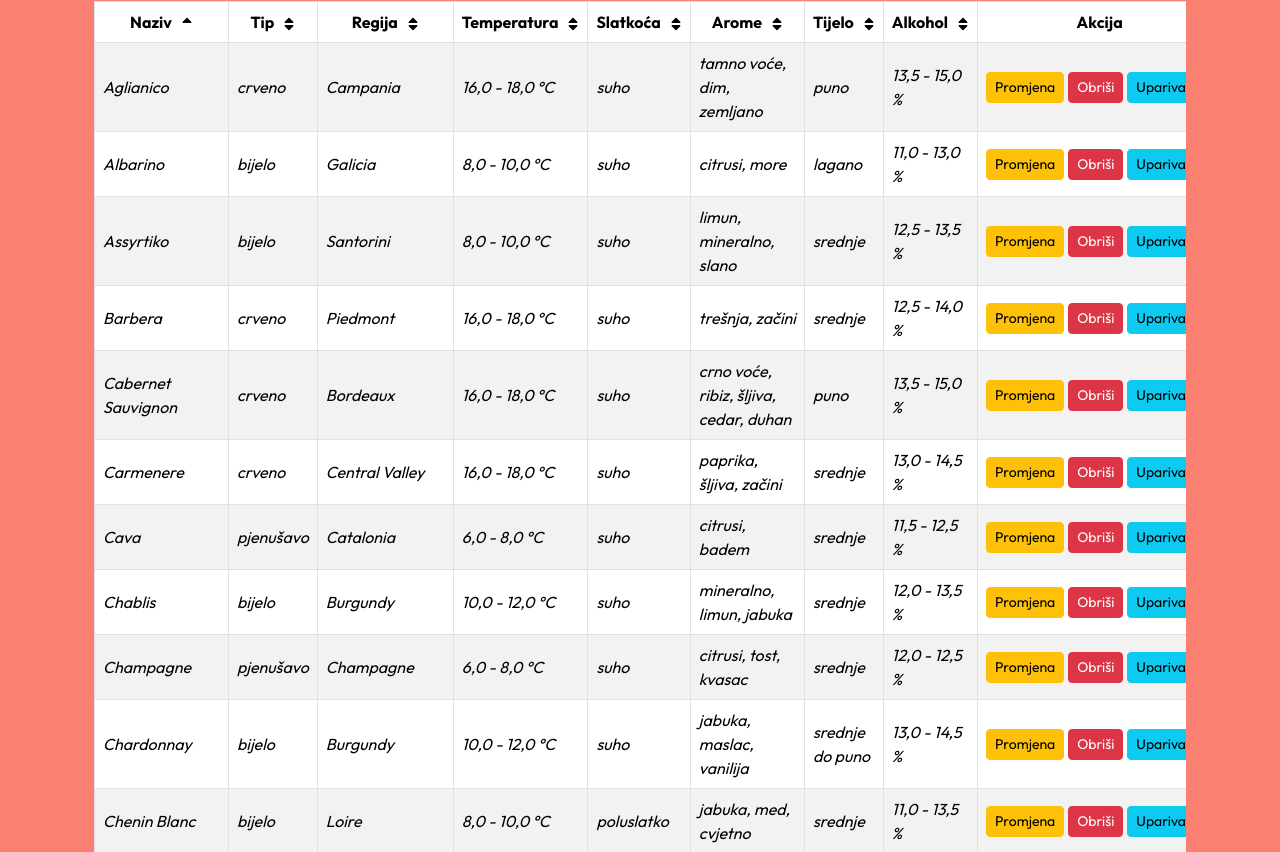
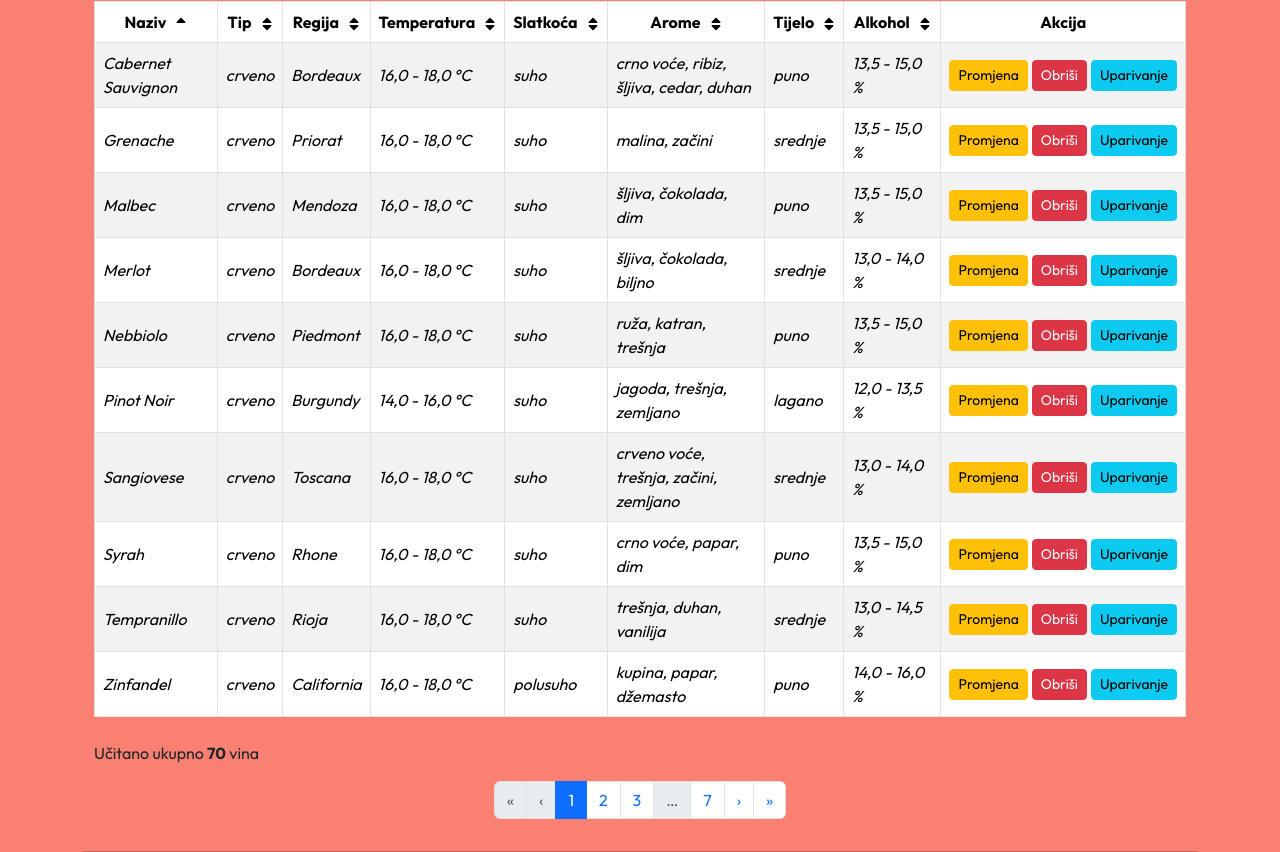
Before and after one commit to Tankred031/WineAndCheesePairingApp, a React (Vite) app: page /vina in a window 1280 px wide. Shown: the part 208-1060 px from the top of the page. Built offline with nearby package versions, Linux system fonts and the light colour scheme.

Commit message:
paginacija pregleda vina

```diff
--- a/src/pages/vina/VinaPregled.jsx
+++ b/src/pages/vina/VinaPregled.jsx
@@ -1,6 +1,6 @@
 import { useEffect, useState } from "react"
 import VinaService from "../../services/vina/VinaService"
-import { Button, Table } from "react-bootstrap"
+import { Button, Pagination } from "react-bootstrap"
 import { Link, useNavigate } from "react-router-dom"
 import { RouteNames } from "../../constants"
 import useBreakpoint from "../../hooks/useBreakpoint"
@@ -8,13 +8,15 @@
 import VinaPregledTablica from "./VinaPregledTablica"
 import { generirajVinaPDF } from "../../components/VinaPDFGenerator"
 
-
 export default function VinaPregled() {
 
     const navigate = useNavigate()
     const [vina, setVina] = useState([])
     const [pojam, setPojam] = useState('')
     const sirina = useBreakpoint()
+
+    const [currentPage, setCurrentPage] = useState(1)
+    const pageSize = 10
 
     const TIPOVI_VINA = [
         { id: 1, naziv: "crveno" },
@@ -31,35 +33,6 @@
         { id: 4, naziv: "slatko" }
     ]
 
-    const filtriranaVina = vina.filter(v => {
-        const pojamLower = pojam.toLowerCase();
-
-        // pretvora unos u broj (zbog alkohola)
-        const broj = parseFloat(pojam.replace(',', '.'));
-        const jeBroj = !isNaN(broj);
-
-        return (
-            // pretraga teksta
-            v.naziv?.toLowerCase().includes(pojamLower) ||
-            getTipNaziv(v.tip_id)?.toLowerCase().includes(pojamLower) ||
-            v.regija?.toLowerCase().includes(pojamLower) ||
-            getSlatkocaNaziv(v.slatkoca_id)?.toLowerCase().includes(pojamLower) ||
-            v.arome?.toLowerCase().includes(pojamLower) ||
-            v.tijelo?.toLowerCase().includes(pojamLower) ||
-
-            // pretraga broja - alkohol
-            (jeBroj &&
-                broj >= v.alkohol_min &&
-                broj <= v.alkohol_max)
-        );
-    });
-
-    function format1dec(broj) {
-        return Number(broj).toLocaleString("hr-HR", {
-            minimumFractionDigits: 1,
-            maximumFractionDigits: 1
-        })
-    }
     function getSlatkocaNaziv(id) {
         return SLATKOCE.find(s => s.id === id)?.naziv || ''
     }
@@ -68,33 +41,68 @@
         return TIPOVI_VINA.find(t => t.id === id)?.naziv || ''
     }
 
+    function format1dec(broj) {
+        return Number(broj).toLocaleString("hr-HR", {
+            minimumFractionDigits: 1,
+            maximumFractionDigits: 1
+        })
+    }
+
+    // 🔥 1. FILTRIRANJE (svi podaci)
+    const filtriranaVina = vina.filter(v => {
+        const pojamLower = pojam.toLowerCase()
+
+        const broj = parseFloat(pojam.replace(',', '.'))
+        const jeBroj = !isNaN(broj)
+
+        return (
+            v.naziv?.toLowerCase().includes(pojamLower) ||
+            getTipNaziv(v.tip_id)?.toLowerCase().includes(pojamLower) ||
+            v.regija?.toLowerCase().includes(pojamLower) ||
+            getSlatkocaNaziv(v.slatkoca_id)?.toLowerCase().includes(pojamLower) ||
+            v.arome?.toLowerCase().includes(pojamLower) ||
+            v.tijelo?.toLowerCase().includes(pojamLower) ||
+
+            (jeBroj &&
+                broj >= v.alkohol_min &&
+                broj <= v.alkohol_max)
+        )
+    })
+
+    // 🔥 2. PAGINACIJA NA FILTERU
+    const totalPages = Math.ceil(filtriranaVina.length / pageSize)
+
+    const startIndex = (currentPage - 1) * pageSize
+    const endIndex = startIndex + pageSize
+
+    const paginatedVina = filtriranaVina.slice(startIndex, endIndex)
 
     useEffect(() => {
         ucitajVina()
     }, [])
 
     async function ucitajVina() {
-        await VinaService.get().then((odgovor) => {
+        const odgovor = await VinaService.get()
 
         if (!odgovor.success) {
             alert('Nije implementiran servis')
             return
         }
+
         setVina(odgovor.data)
+    }
 
-
-        })
-
+    function handlePageChange(page) {
+        if (page < 1 || page > totalPages) return
+        setCurrentPage(page)
     }
 
     async function obrisi(id) {
-        if (!confirm('Sigurno obrisati?')) {
-            return
-        }
+        if (!confirm('Sigurno obrisati?')) return
+
         await VinaService.obrisi(id)
         ucitajVina()
     }
-
 
     return (
         <>
@@ -107,9 +115,10 @@
                 <h4 className="section-title">Popis vina</h4>
 
                 <div className="d-flex gap-2 w-50 justify-content-end">
+
                     <Button
                         variant="light"
-                        style={{ color: 'crimson', fontWeight: 'bold', border: '1px solid lightgrey'}}
+                        style={{ color: 'crimson', fontWeight: 'bold', border: '1px solid lightgrey' }}
                         onClick={() => generirajVinaPDF(filtriranaVina, {
                             getTipNaziv,
                             getSlatkocaNaziv,
@@ -128,23 +137,25 @@
                             border: "2px solid grey"
                         }}
                         value={pojam}
-                        onChange={(e) => setPojam(e.target.value)}
+                        onChange={(e) => {
+                            setPojam(e.target.value)
+                            setCurrentPage(1)
+                        }}
                     />
+
                 </div>
             </div>
 
-
-
-                {/* tableti prema manje */}
+            {/* GRID / TABLICA */}
             {['xs', 'sm', 'md'].includes(sirina) ? (
                 <VinaPregledGrid
-                        vina={filtriranaVina}
+                    vina={paginatedVina}
                     navigate={navigate}
                     obrisi={obrisi}
                 />
             ) : (
                 <VinaPregledTablica
-                        vina={filtriranaVina}
+                    vina={paginatedVina}
                     navigate={navigate}
                     obrisi={obrisi}
                 />
@@ -156,6 +167,63 @@
                     : <>Učitano ukupno <strong>{vina.length}</strong> vina</>}
             </p>
 
+            {/* PAGINATION */}
+            {totalPages > 1 && (
+                <div className="d-flex justify-content-center">
+                    <Pagination>
+
+                        <Pagination.First
+                            onClick={() => handlePageChange(1)}
+                            disabled={currentPage === 1}
+                        />
+
+                        <Pagination.Prev
+                            onClick={() => handlePageChange(currentPage - 1)}
+                            disabled={currentPage === 1}
+                        />
+
+                        {[...Array(totalPages)].map((_, index) => {
+                            const pageNumber = index + 1
+
+                            if (
+                                pageNumber === 1 ||
+                                pageNumber === totalPages ||
+                                (pageNumber >= currentPage - 2 && pageNumber <= currentPage + 2)
+                            ) {
+                                return (
+                                    <Pagination.Item
+                                        key={pageNumber}
+                                        active={pageNumber === currentPage}
+                                        onClick={() => handlePageChange(pageNumber)}
+                                    >
+                                        {pageNumber}
+                                    </Pagination.Item>
+                                )
+                            }
+
+                            if (
+                                pageNumber === currentPage - 3 ||
+                                pageNumber === currentPage + 3
+                            ) {
+                                return <Pagination.Ellipsis key={pageNumber} disabled />
+                            }
+
+                            return null
+                        })}
+
+                        <Pagination.Next
+                            onClick={() => handlePageChange(currentPage + 1)}
+                            disabled={currentPage === totalPages}
+                        />
+
+                        <Pagination.Last
+                            onClick={() => handlePageChange(totalPages)}
+                            disabled={currentPage === totalPages}
+                        />
+
+                    </Pagination>
+                </div>
+            )}
 
         </>
     )
--- a/src/services/vina/VinaService.js
+++ b/src/services/vina/VinaService.js
@@ -21,8 +21,9 @@
     get: async () =>({ success: false, data: []}),
     getById: async (id) => ({ success: false, data: {} }),
     dodaj: async (vino) => {console.error("Servis nije učitan"); },
-    promjeni: async (id, vino) => { console.error("Servise nije učitan"); },
-    obrisi: async (id) => { console.error("Servis nije učitan"); }
+    promjeni: async (id, vino) => { console.error("Servis nije učitan"); },
+    obrisi: async (id) => { console.error("Servis nije učitan"); },
+    getPage: async (page, pageSize) => ({ success: false, data: [], totalPages: 0, totalItems: 0 })
 };
 
 const AktivniServis = Servis || PrazanServis;
@@ -32,5 +33,6 @@
     getById: (id) => AktivniServis.getById(id),
     dodaj: (vino) => AktivniServis.dodaj(vino),
     promjeni: (id, vino) => AktivniServis.promjeni(id, vino),
-    obrisi: (id) => AktivniServis.obrisi(id)
+    obrisi: (id) => AktivniServis.obrisi(id),
+    getPage: (page, pageSize) => AktivniServis.getPage(page, pageSize)
 }
--- a/src/services/vina/VinaServiceLocalStorage.js
+++ b/src/services/vina/VinaServiceLocalStorage.js
@@ -12,19 +12,19 @@
 
 async function get() {
     const vina = dohvatiSveIzStorage();
-    return {success: true, data: [...vina] };
+    return { success: true, data: [...vina] };
 }
 
 async function getById(id) {
     const vina = dohvatiSveIzStorage();
     const vino = vina.find(s => s.id === parseInt(id));
-    return {success: true, data: vino };
+    return { success: true, data: vino };
 }
 
 async function dodaj(vino) {
     const vina = dohvatiSveIzStorage();
 
-    if(vina.length === 0) {
+    if (vina.length === 0) {
         vino.id = 1
     } else {
         const maxId = Math.max(...vina.map(s => s.id));
@@ -41,23 +41,49 @@
     const index = vina.findIndex(s => s.id === parseInt(id));
 
     if (index !== -1) {
-        vina[index] =  {...vina[index], ...vino};
+        vina[index] = { ...vina[index], ...vino };
         spremiULocalStorage(vina);
     }
     return { data: vina[index] };
 }
 
 async function obrisi(id) {
-    let vina = dohvatiSveIzStorage();
-    vina = vina.filter(s => s.id !== parseInt(id));
+    const vina = dohvatiSveIzStorage();
+    const nova = vina.filter(s => s.id !== parseInt(id));
+
+    if (nova.length === vina.length) {
+        return { success: false, message: "Vino nije pronađeno" };
+    }
+
     spremiULocalStorage(vina);
-    return { message: 'Obrisano' };
+    return { success: true };
 }
 
-export default{
+// Straničenje - dohvati stranicu polaznika
+async function getPage(page = 1, pageSize = 8) {
+    const vina = dohvatiSveIzStorage();
+
+    const startIndex = (page - 1) * pageSize;
+    const endIndex = startIndex + pageSize;
+    const paginatedData = vina.slice(startIndex, endIndex);
+    const totalItems = vina.length;
+    const totalPages = Math.ceil(totalItems / pageSize);
+
+    return {
+        success: true,
+        data: paginatedData,
+        currentPage: page,
+        pageSize: pageSize,
+        totalPages: totalPages,
+        totalItems: totalItems
+    };
+}
+
+export default {
     get,
     dodaj,
     getById,
     promjeni,
-    obrisi
+    obrisi,
+    getPage
 };
--- a/src/services/vina/VinaServiceMemorija.js
+++ b/src/services/vina/VinaServiceMemorija.js
@@ -2,43 +2,67 @@
 
 
 async function get() {
-    return {success: true, data: [...vina]}
+    return { success: true, data: [...vina] }
 }
 
 async function getById(id) {
-    return {success: true, data: vina.find(s => s.id === parseInt(id))}
+    return { success: true, data: vina.find(s => s.id === parseInt(id)) }
 }
 
 async function dodaj(vino) {
-    if(vina.length === 0) {
+    if (vina.length === 0) {
         vino.id = 1
-    }else{
-        vino.id = vina[vina.length -1 ].id + 1
+    } else {
+        vino.id = vina[vina.length - 1].id + 1
     }
     vina.push(vino)
 }
 
 async function promjeni(id, vino) {
     const index = nadiIndex(id)
-    vina[index] = {...vina[index], ...vino}
+    vina[index] = { ...vina[index], ...vino }
+    if (index === -1) return { success: false, message: "Vino nije pronađeno"}
+
+    vina[index] = { ...vina[index], ...vino }
+    return { success: true }
 }
 
-function nadiIndex(id){
+function nadiIndex(id) {
     return vina.findIndex(s => s.id === parseInt(id))
 }
 
 async function obrisi(id) {
     const index = nadiIndex(id)
-    if (index > -1) {
-    vina.splice(index, 1)
-    }
-    return;
+    if (index === -1) return { success: false, message: "Vino nije pronađeno" }
+
+        vina.splice(index, 1)
+        return { success: true }
+
 }
 
-export default{
+// Straničenje - dohvati stranicu polaznika
+async function getPage(page = 1, pageSize = 8) {
+    const startIndex = (page - 1) * pageSize;
+    const endIndex = startIndex + pageSize;
+    const paginatedData = vina.slice(startIndex, endIndex);
+    const totalItems = vina.length;
+    const totalPages = Math.ceil(totalItems / pageSize);
+
+    return {
+        success: true,
+        data: paginatedData,
+        currentPage: page,
+        pageSize: pageSize,
+        totalPages: totalPages,
+        totalItems: totalItems
+    };
+}
+
+export default {
     get,
     dodaj,
     getById,
     promjeni,
-    obrisi
+    obrisi,
+    getPage
 }
```
Lines whose indentation alone changed are shown as unchanged.
